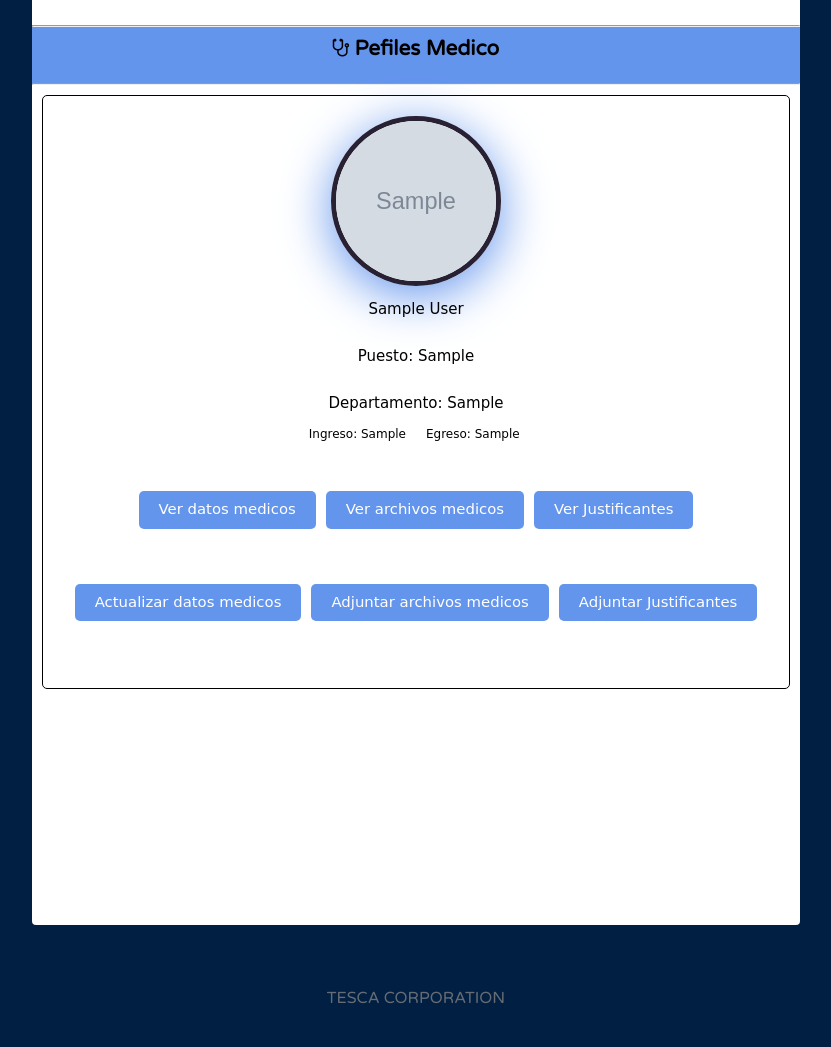
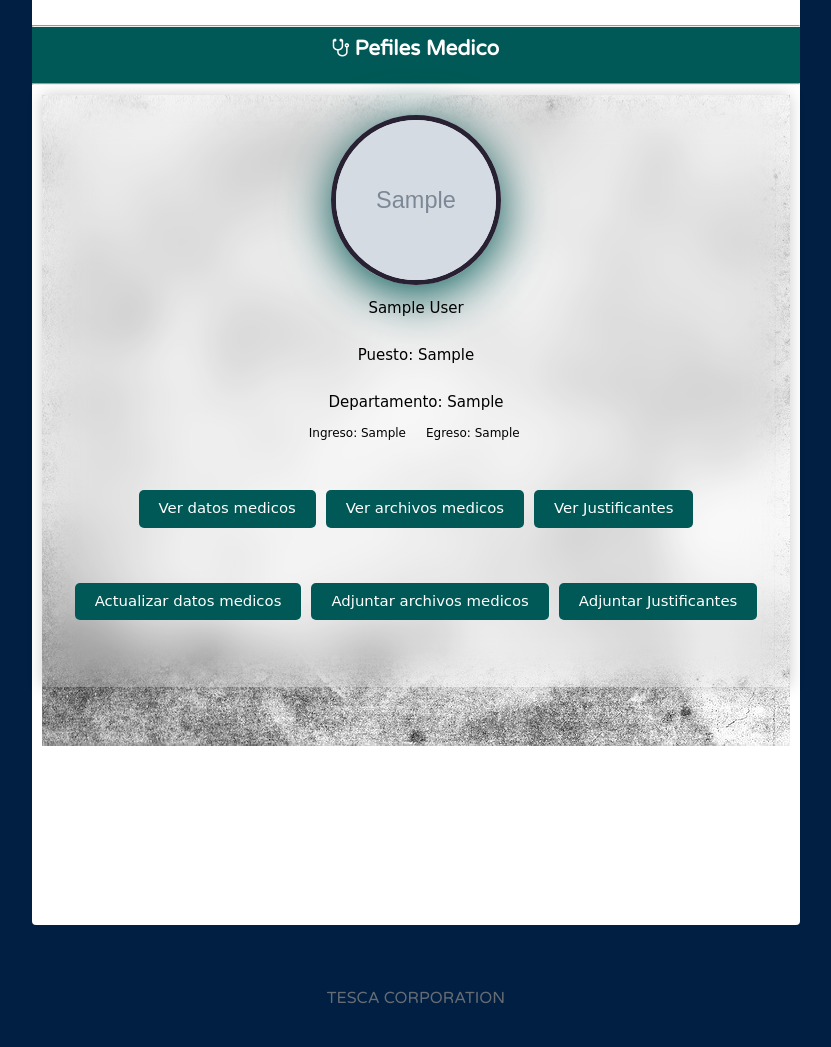
Before and after one commit to OmarLaraSalomon/wesker-cardex, a Django app: page /perfilmedico/ in a window 1280 px wide. Shown: the part 254-1301 px from the top of the page, without its empty margins (224-1055 px from the left). Run offline with Django 3.2, Linux system fonts and the light colour scheme; tables that the repository leaves empty hold one stand-in row (values such as "Sample post"); grey boxes marked "Sample" are stand-in pictures; some libraries are stand-ins or nearby versions; some web fonts are replaced.

Commit message:
[update] diseño completado en perfil e informacion medica

```diff
--- a/social/static/style.css
+++ b/social/static/style.css
@@ -519,7 +519,7 @@ img.profile {
 /*Estilos para datos medicos */
 
 .boton-datosmedicos{
-  background-color: cornflowerblue;
+  background-color: rgb(0, 89, 86);
   margin: 5px;
   color: white;
   padding-top: 10px;
--- a/social/templates/social/layout.html
+++ b/social/templates/social/layout.html
@@ -137,7 +137,7 @@
 				<br>
 				{% endif %}
 				{% if request.user.is_authenticated %}
-				<a class="hero1" href="{% url 'perfilmedico' %}"  style="background-color: cornflowerblue;"><i  style="background-color: cornflowerblue;" class="fa fa-stethoscope"></i>&nbsp; Perfil Medico</a>
+				<a class="hero1" href="{% url 'perfilmedico' %}"  style="background-color: rgb(0, 89, 86);"><i  style="background-color: rgb(0, 89, 86);" class="fa fa-stethoscope"></i>&nbsp; Perfil Medico</a>
 				<br>
 				{% endif %}
 				{% if request.user.is_authenticated %}
--- a/social/templates/social/perfilmedico.html
+++ b/social/templates/social/perfilmedico.html
@@ -21,13 +21,13 @@
     {%endif%}
 </div>
 
-<div style="background-color: cornflowerblue;">
+<div style="background-color: rgb(0, 89, 86)">
 
 
     <hr>
 
     <div class="profile" style="margin-top: 20px;">
-        <h2><i class="fa fa-stethoscope"></i>&nbsp;Pefiles Medico</h2>
+        <h2 style="color: white;"><i class="fa fa-stethoscope"></i>&nbsp;Pefiles Medico</h2>
     </div>
 
     <hr>
@@ -96,22 +96,25 @@
   justify-content: center;
   align-items: center;
   height: 100vh;
-  background-color: white;
+  background: url(../../static/gris.jpg) no-repeat;
   font-family: 'Baloo Paaji 2', cursive;
 
 }
 
 .card {
-  background-color: white ;
+  background-color: rgba(255, 255, 255, .15);
+  backdrop-filter: blur(20px);
+  box-shadow: 0 0 1rem 0 rgba(0, 0, 0, .2);
   height: 37rem;
   border-radius: 5px;
   display: flex;
   flex-direction: column;
   align-items: center;
-  box-shadow: black;
+
   color: white;
-  border: solid 1px black ;
+ /*  border: solid 1px black ; */
 }
+
 
 .card__name {
   margin-top: 15px;
@@ -124,7 +127,7 @@
   border-radius: 50%;
   border: 5px solid #272133;
   margin-top: 20px;
-  box-shadow: 0 10px 50px cornflowerblue;
+  box-shadow: 0 10px 50px rgb(0, 89, 86);
 }
 
 
```
